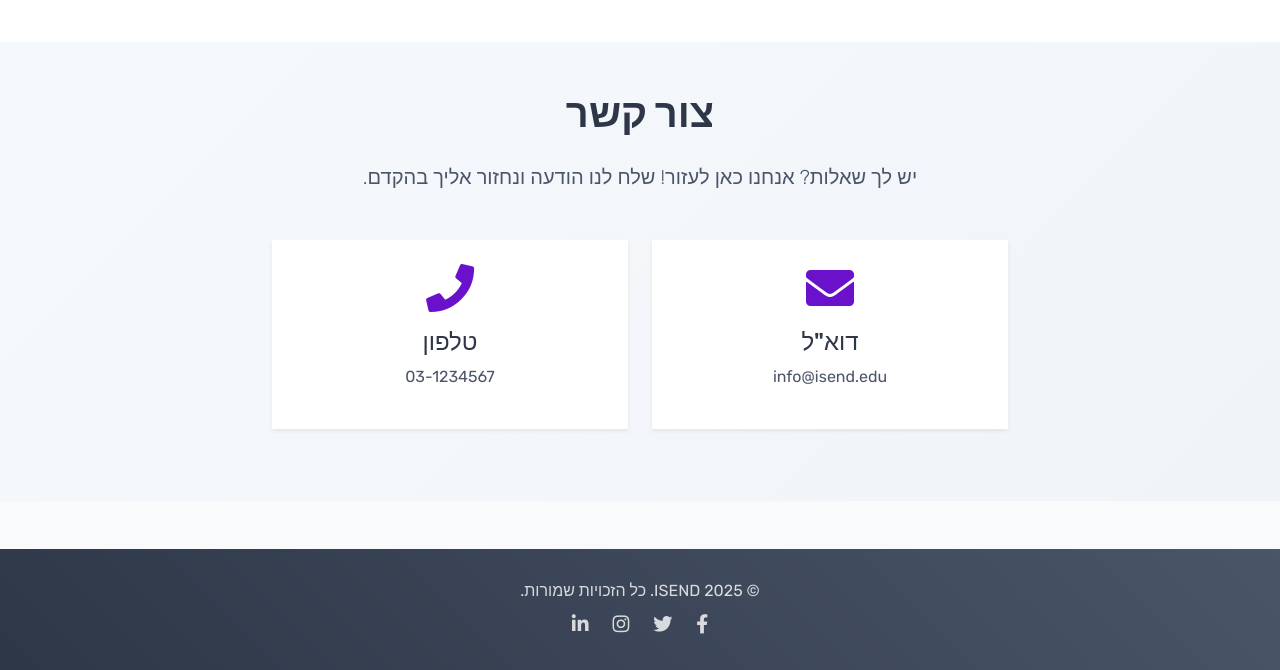
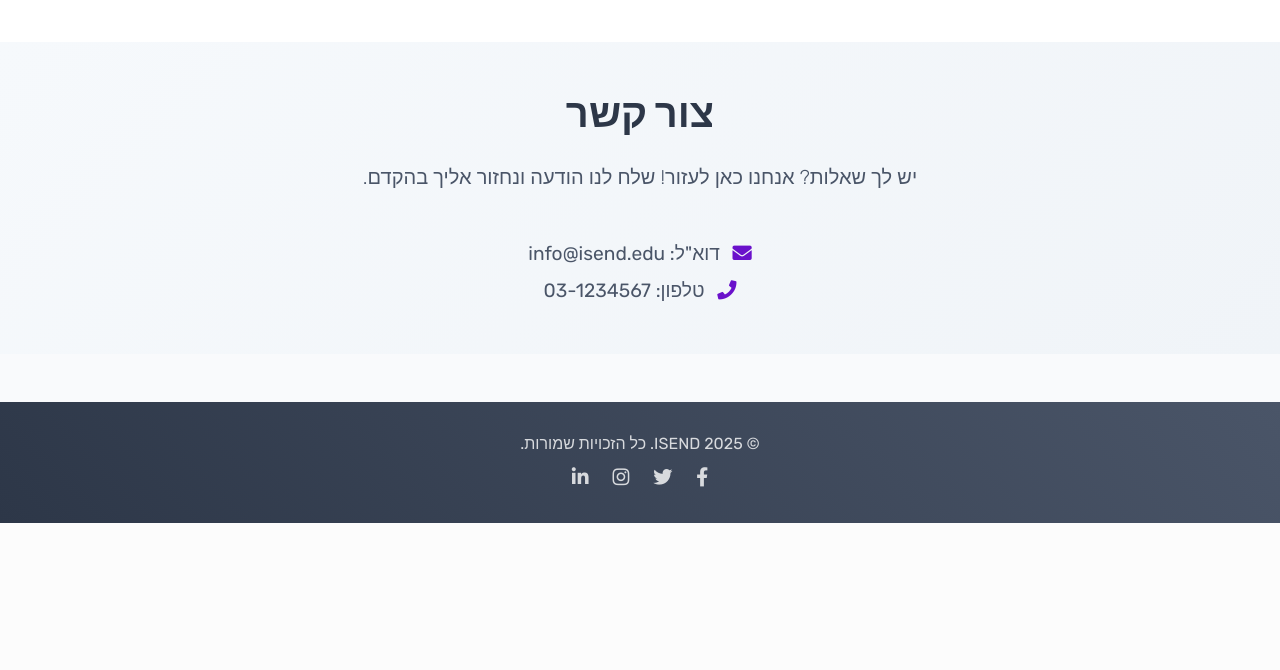
Before and after one commit to ibrahimabukush/team19, a Django app: page / in a window 1280 px wide. Shown: the part 2871-3541 px from the top of the page. After the commit the page ends 3394 px from the top, so only its background shows below. Run offline with Django 5.2, Linux system fonts and the light colour scheme.

Commit message:
BSPM25T19-121

```diff
--- a/blog/templates/blog/home.html
+++ b/blog/templates/blog/home.html
@@ -939,29 +939,18 @@ document.addEventListener('DOMContentLoaded', function() {
 
 <!-- Contact Section -->
 <div class="contact-section py-5" id="contact" style="background: linear-gradient(135deg, #f6f9fc 0%, #f0f4f8 100%);">
-    <div class="container">
-        <div class="row justify-content-center">
-            <div class="col-lg-8 text-center">
-                <h2 class="mb-4 fade-in" style="color: #2d3748; font-size: 2.5rem; font-weight: 800;">צור קשר</h2>
-                <p class="lead mb-5 fade-in" style="color: #4a5568;">יש לך שאלות? אנחנו כאן לעזור! שלח לנו הודעה ונחזור אליך בהקדם.</p>
+    <div class="container text-center">
+        <h2 class="mb-4 fade-in" style="color: #2d3748; font-size: 2.5rem; font-weight: 800;">צור קשר</h2>
+        <p class="lead mb-5 fade-in" style="color: #4a5568;">יש לך שאלות? אנחנו כאן לעזור! שלח לנו הודעה ונחזור אליך בהקדם.</p>
 
-                <div class="row">
-                    <div class="col-md-6 mb-4">
-                        <div class="contact-card p-4 rounded-lg shadow-sm bg-white fade-in" style="transition: all 0.3s ease;">
-                            <i class="fas fa-envelope fa-3x mb-3" style="color: #6a11cb;"></i>
-                            <h4 style="color: #2d3748;">דוא"ל</h4>
-                            <p style="color: #4a5568;">info@isend.edu</p>
-                        </div>
-                    </div>
-                    <div class="col-md-6 mb-4">
-                        <div class="contact-card p-4 rounded-lg shadow-sm bg-white fade-in" style="transition: all 0.3s ease;">
-                            <i class="fas fa-phone fa-3x mb-3" style="color: #6a11cb;"></i>
-                            <h4 style="color: #2d3748;">טלפון</h4>
-                            <p style="color: #4a5568;">03-1234567</p>
-                        </div>
-                    </div>
-                </div>
-            </div>
+        <!-- Contact info line-style -->
+        <div class="fade-in" style="font-size: 1.2rem; color: #4a5568;">
+            <i class="fas fa-envelope" style="color: #6a11cb;"></i>
+            <span style="margin-right: 8px;">דוא"ל: info@isend.edu</span>
+        </div>
+        <div class="fade-in mt-2" style="font-size: 1.2rem; color: #4a5568;">
+            <i class="fas fa-phone" style="color: #6a11cb;"></i>
+            <span style="margin-right: 8px;">טלפון: 03-1234567</span>
         </div>
     </div>
 </div>
```
